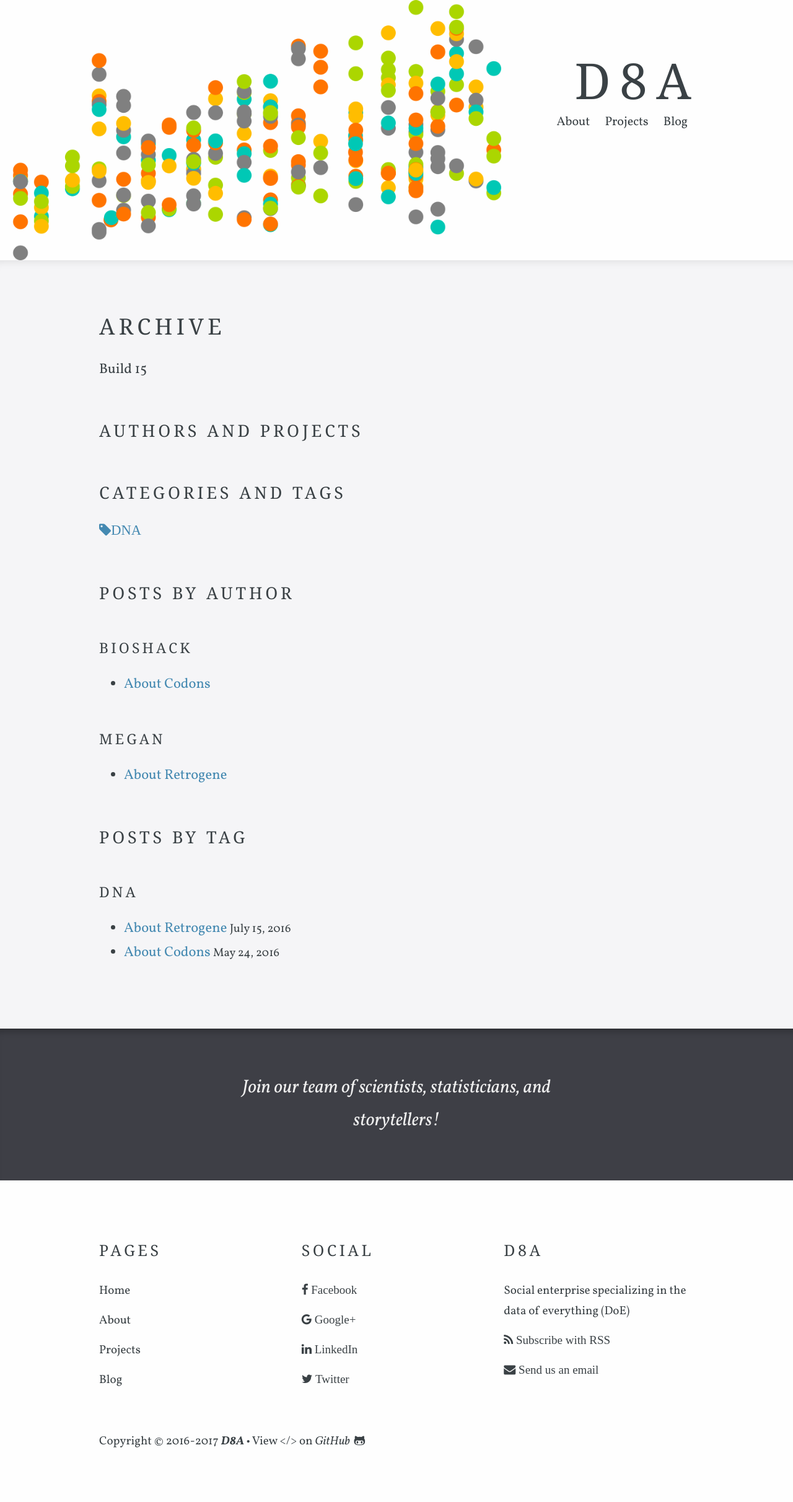
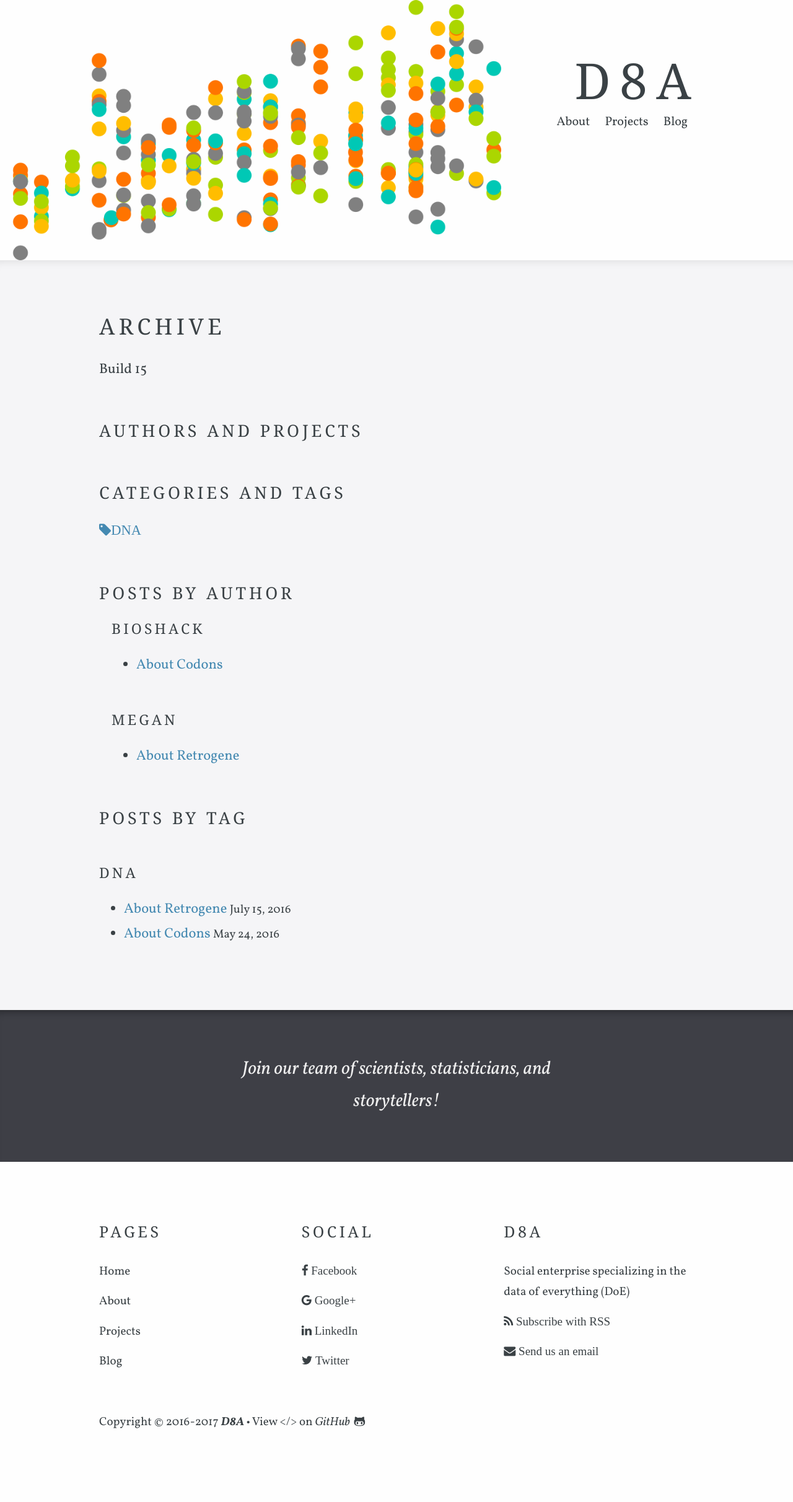
Before and after one commit to bioshack/d8a, a Jekyll site: the page built from pages/archive.html, in a window 1280 px wide. Shown: the whole page at 62% size. Built offline with Jekyll 4.4.1, drawn with Linux system fonts in a browser that asks for light colours; some web fonts are replaced; after the commit the page ends 2393 px from its top, so only the background shows below that.

Commit message:
Add class

```diff
--- a/_sass/_layout.scss
+++ b/_sass/_layout.scss
@@ -373,6 +373,10 @@ footer {
 	margin: 1em 0;
 }
 
+.tag-list {
+  margin: 20px 0 0 20px;
+}
+
 .video-container {
 	position: relative;
 	padding-bottom: 56.25%;
--- a/pages/archive.html
+++ b/pages/archive.html
@@ -32,7 +32,7 @@ show_in_navigation: false
 </p>
 
 <h3>Posts by Author</h3>
-<p id="site-authors" style="margin-left: 40px">
+<div class="tag-list" id="site-authors">
 {% for author in authors %}
   {% capture rawposts %}{% for post in site.posts %}{% if post.author == author %}{{ post.title }}*{{ post.url }}|{% endif %}{% endfor %}{% endcapture %}
   {% assign posts = rawposts | split:'|' | sort %}
@@ -44,7 +44,7 @@ show_in_navigation: false
   </ul>
   {% endfor %}
 {% endfor %}
-</p>
+</div>
 
 <h3>Posts by Tag</h3>
 {% for tag in site.tags %}
```
